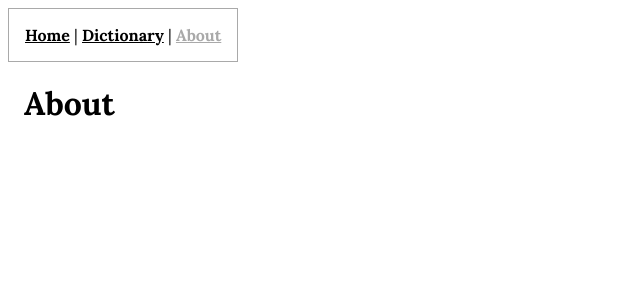
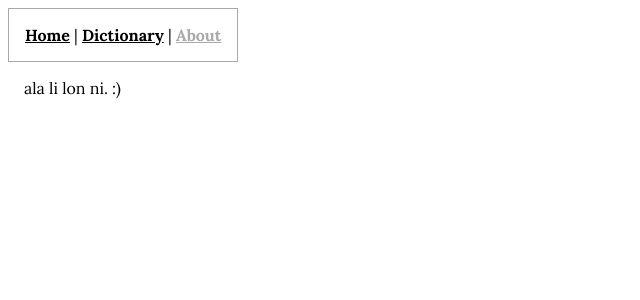
Before and after one commit to cervonwong/toki-pona-site, a Vue app: page /about in a window 1280 px wide. Shown: the top 300 px of the page, without its empty margins (0-640 px from the left). Built offline with nearby package versions, Linux system fonts and the light colour scheme.

Commit message:
Edit about text

```diff
--- a/src/views/About.vue
+++ b/src/views/About.vue
@@ -1,6 +1,6 @@
 <template>
   <main>
-    <h1>About</h1>
+    <p>ala li lon ni. :)</p>
   </main>
 </template>
 
```
